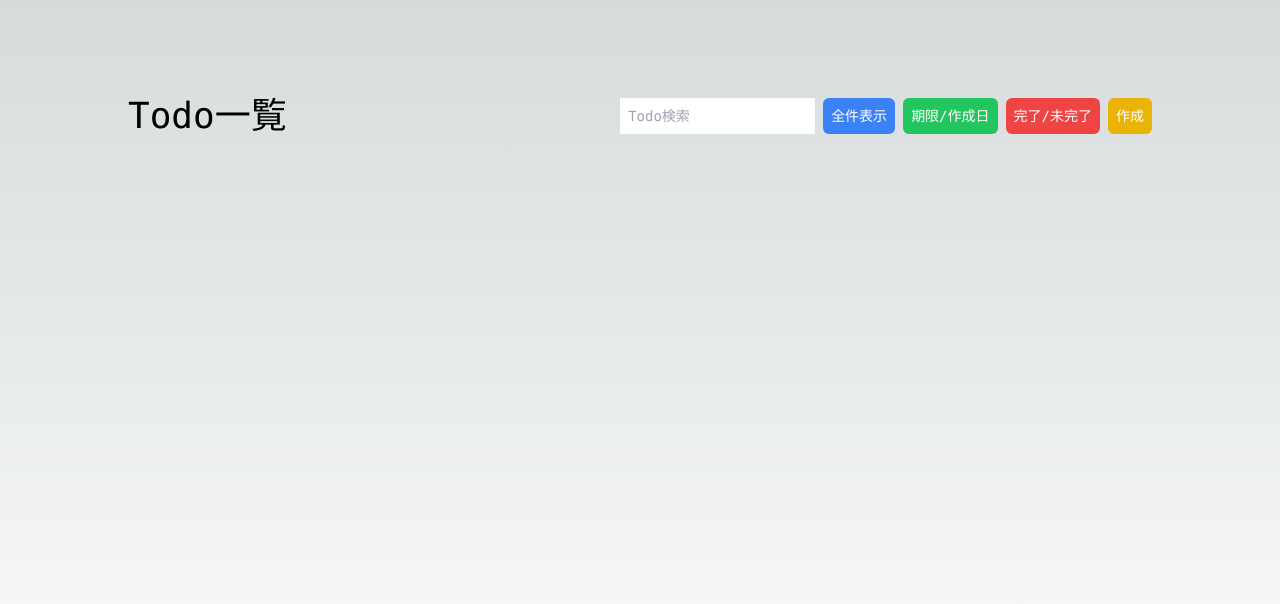
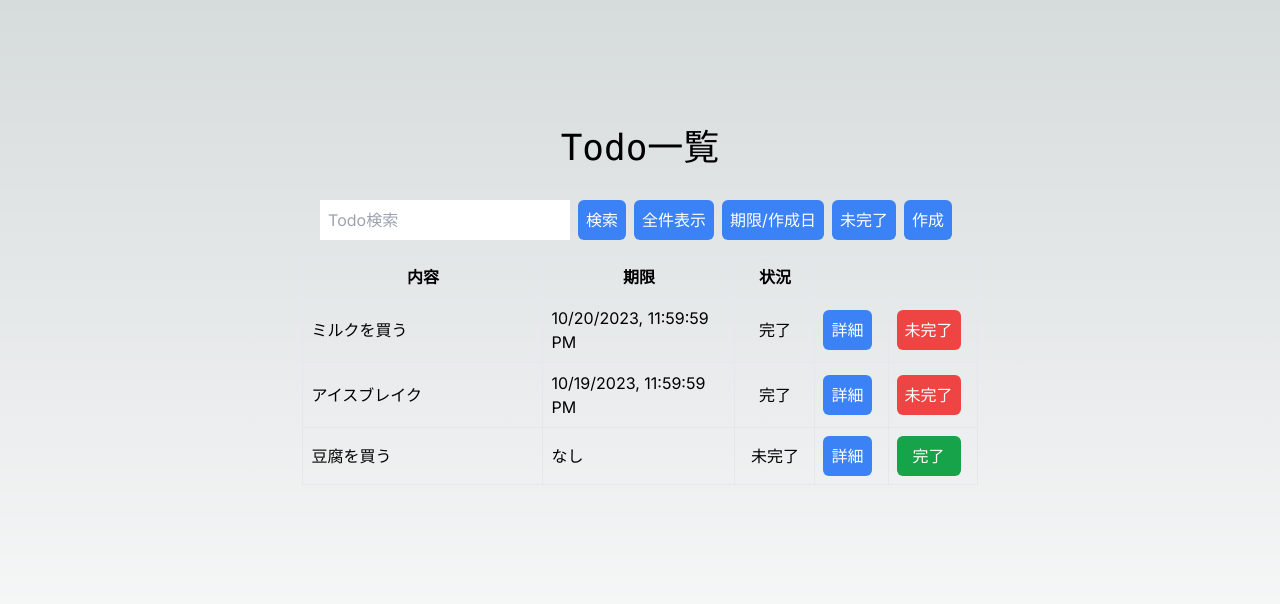
Before and after one commit to webfrontier-intern-20231002-20231031/todo-team-b, a Next.js app in the folder front/: page / in a window 1280 px wide. Both pictures are taken after a click on the button "全件表示". Shown: the top 604 px of the page. Built offline with nearby package versions, Linux system fonts and the light colour scheme.

Commit message:
Todo一覧のレイアウト完成

```diff
--- /dev/null
+++ b/front/app/api/get.tsx
@@ -0,0 +1,10 @@
+import { NextApiRequest, NextApiResponse } from 'next';
+
+const fetchData = async () => {
+    try {
+      const response = await axios.get<Todo[]>("http://127.0.0.1:8000/v1/todo");
+      setTodos(response.data);
+    } catch (error) {
+      console.error("Failed to fetch data", error);
+    }
+  };
--- a/front/app/page.tsx
+++ b/front/app/page.tsx
@@ -1,19 +1,147 @@
-export default function Home() {
+"use client";
+import { todo } from 'node:test';
+import React, { useState, useEffect } from 'react';
 
+interface Todo {
+  content: string;
+  deadline: Date;
+  completed: boolean;
+}
 
+function Home() {
+  const [searchText, setSearchText] = useState('');
+  const [todos, setTodos] = useState<Todo[]>([]);
+  const [showCompleted, setShowCompleted] = useState(true);
+
+  // サンプルデータ
+  const sampleData: Todo[] = [
+    {
+      content: "ミルクを買う",
+      deadline: new Date("2023-10-20T23:59:59"),
+      completed: true,
+    },
+    {
+      content: "アイスブレイク",
+      deadline: new Date("2023-10-19T23:59:59"),
+      completed: true,
+    },
+    {
+      content: "豆腐を買う",
+      deadline: null,
+      completed: false,
+    },
+  ];
+
+  const handleSearch = () => {
+    // 検索ボタンの処理
+    const filteredTodos = sampleData.filter((todo) =>
+      todo.content.toLowerCase().includes(searchText.toLowerCase())
+    );
+    setTodos(filteredTodos);
+  };
+
+  const handleTodoGETAll = () => {
+    // 全件表示ボタンの処理
+    setTodos(sampleData); // サンプルデータをセット
+  };
+
+  const handleSort = () => {
+    // 検索ボタンの処理
+    const sortedTodos = [...todos].sort((a, b) => {
+      if (!a.deadline) return 1; // 期限がないタスクは最後に
+      if (!b.deadline) return -1; // 期限がないタスクは最後に
+      return a.deadline.getTime() - b.deadline.getTime();
+    });
+    setTodos(sortedTodos);
+  };
+
+  const handleShowCompleated = () => {
+    // 完了状態のタスクだけを表示するハンドラ
+    const completedTodos: Todo[] = todos.filter((todo) => todo.completed);
+    setTodos(completedTodos);
+    setShowCompleted(true);
+  };
+
+  const handleShowIncomplete = () => {
+    // 未完了のタスクだけを表示するハンドラ
+    const incompleteTodos: Todo[] = todos.filter((todo) => !todo.completed);
+    setTodos(incompleteTodos);
+    setShowCompleted(false);
+  };
+
+  const handleCreate = () => {
+    // 作成ボタンの処理
+    // ...
+  };
+
+  const handleDetail = () => {
+    // 詳細ページに遷移
+  };
+
+  const handleComp = (index: number) => {
+  // タスクの完了状態を切り替える関数
+  const updatedTodos = [...todos];
+  updatedTodos[index].completed = !updatedTodos[index].completed;
+  setTodos(updatedTodos);
+  };
 
   return (
-    <main className="flex min-h-screen flex-col items-center justify-between p-24">
-      <div className="z-10 max-w-5xl w-full items-center justify-between font-mono text-sm lg:flex">
-        <h1 className="text-4xl">Todo一覧</h1>
-        <div className="flex items-center">
-          <input type="text" placeholder="Todo検索" className="p-2 mr-2" />
-          <button className="bg-blue-500 text-white p-2 rounded-md mr-2">全件表示</button>
-          <button className="bg-green-500 text-white p-2 rounded-md mr-2">期限/作成日</button>
-          <button className="bg-red-500 text-white p-2 rounded-md mr-2">完了/未完了</button>
-          <button className="bg-yellow-500 text-white p-2 rounded-md">作成</button>
+    <main className="flex min-h-screen flex-col items-center p-24">
+      <div className="flex justify-center">
+        <div className="z-10 max-w-5xl w-full items-center font-mono text-sm lg:flex m-8">
+          <h1 className="text-4xl">Todo一覧</h1>
         </div>
+      </div>
+
+      <div className="flex items-center">
+          <input
+            type="text"
+            placeholder="Todo検索"
+            value={searchText}
+            onChange={(e) => setSearchText(e.target.value)}
+            className="p-2 mr-2"
+          />
+          <button onClick={handleSearch} className="bg-blue-500 text-white p-2 rounded-md mr-2">検索</button>
+          <button onClick={handleTodoGETAll} className="bg-blue-500 text-white p-2 rounded-md mr-2">全件表示</button>
+          <button onClick={handleSort} className="bg-blue-500 text-white p-2 rounded-md mr-2">期限/作成日</button>
+          <button onClick={handleShowIncomplete}className="bg-blue-500 text-white p-2 rounded-md mr-2">未完了</button>
+          <button onClick={handleCreate} className="bg-blue-500 text-white p-2 rounded-md mr-2">作成</button>
+        </div>
+      <div className="mt-4">
+        <table className="border-collapse border" cellSpacing="0">
+          <thead>
+            <tr>
+              <th className="p-2 border w-60">内容</th>
+              <th className="p-2 border w-48">期限</th>
+              <th className="p-2 border w-20">状況</th>
+            </tr>
+          </thead>
+          <tbody>
+            {todos.map((todo, index) => (
+              <tr key={index}>
+                <td className="p-2 border ">{todo.content}</td>
+                <td className="p-2 border">
+                  {todo.deadline ? new Date(todo.deadline).toLocaleString() : 'なし'}
+                </td>
+                <td className="p-2 border text-center">{todo.completed ? '完了' : '未完了'}</td>
+                <td className="p-2 border"><button onClick={handleDetail} className="bg-blue-500 text-white p-2 rounded-md mr-2">詳細</button> </td>
+                <td className="p-2 border">
+                  <button
+                    onClick={() => handleComp(index)}
+                    className={`bg-blue-500 text-white p-2 rounded-md mr-2 w-16 ${
+                      todo.completed ? 'bg-red-500' : 'bg-green-600'
+                    }`}
+                  >
+                    {todo.completed ? '未完了' : '完了'}
+                  </button>
+                </td>
+              </tr>
+            ))}
+          </tbody>
+        </table>
       </div>
     </main>
   );
 }
+
+export default Home;
--- a/front/package.json
+++ b/front/package.json
@@ -3,7 +3,7 @@
   "version": "0.1.0",
   "private": true,
   "scripts": {
-    "dev": "next dev",
+    "dev": "WATCHPACK_POLLING=true next dev",
     "build": "next build",
     "start": "next start",
     "lint": "next lint"
```
